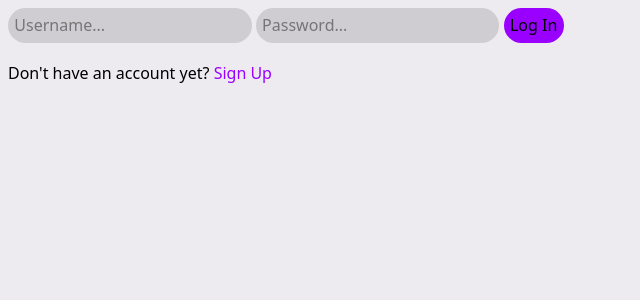
After one commit to simply-rohan/silkstream, a Flask app: page /login in a window 1280 px wide. The commit adds this page. Shown: the top 300 px of the page, without its empty margins (0-640 px from the left). Run offline with Flask 3, Linux system fonts and the light colour scheme.

Commit message:
Stylized Login and Colors

```diff
--- a/silkstream/app.py
+++ b/silkstream/app.py
@@ -4,4 +4,23 @@ app = Flask(__name__)
 
 @app.route("/")
 def home():
+    user_id = session.get("user_id")
+    if user_id is None:
+        return redirect("/login")
     return render_template("home.html")
+
+# Auth ----
+
+@app.route("/login")
+@app.route("/signin")
+def login():
+    return render_template("auth/login.html")
+
+@app.route("/register")
+@app.route("/signup")
+def signup():
+    return render_template("auth/signup.html")
+
+@app.route("/validate_login")
+def validate_login():
+    pass
--- a/silkstream/static/styles/base.css
+++ b/silkstream/static/styles/base.css
@@ -1,22 +1,44 @@
-:root {
-    --primary-dark: rgb(47, 45, 50);
-
-    /* Light mode color settings */
-    --primary-light: rgb(237, 235, 240);
-}
-
 @media (prefers-color-scheme: dark) {
 
-    /* All of the styles for dark mode */
-    body {
-        background-color: var(--primary-dark);
+    /* All of the colors for dark mode */
+
+    :root {
+        --primary: rgb(47, 45, 50);
+        --secondary:rgb(77, 75, 80); /* Brightens "primary" by 30 channel unit's */
+
+        color: white;
     }
 }
 
 @media (prefers-color-scheme: light) {
 
     /* All of the styles for light mode */
-    body {
-        background-color: var(--primary-light);
+    :root {
+        --primary: rgb(237, 235, 240);
+        --secondary: rgb(207, 205, 210); /* Darkens "primary" by 30 channel unit's */
+
+        color: black;
     }
 }
+
+:root {
+    /* Settings that are static throughout scheme changes */
+    --accent: rgb(153, 0, 255);
+
+    font-family:system-ui;
+}
+
+body {
+    background-color: var(--primary);
+}
+
+* {
+    margin-bottom: 0.75%;
+}
+
+a {
+    text-decoration: none;
+
+    color: var(--accent);
+
+}
--- /dev/null
+++ b/silkstream/static/styles/login.css
@@ -0,0 +1,19 @@
+input {
+    border-radius: 20vh;
+    border: none;
+    padding: 0.5%;
+}
+
+input {
+    color: inherit;
+
+    font: inherit
+}
+
+input[type="text"], input[type="password"] {
+    background-color: var(--secondary);
+}
+
+input[type="submit"] {
+    background-color: var(--accent);
+}
--- /dev/null
+++ b/silkstream/templates/auth/login.html
@@ -0,0 +1,21 @@
+<!DOCTYPE html>
+<html lang="en">
+<head>
+    <meta charset="UTF-8">
+    <meta http-equiv="X-UA-Compatible" content="IE=edge">
+    <meta name="viewport" content="width=device-width, initial-scale=1.0">
+    <title>Log In - Silkstream</title>
+    <link rel="stylesheet" href="{{ url_for('static', filename='styles/base.css') }}">
+    <link rel="stylesheet" href="{{ url_for('static', filename='styles/login.css') }}">
+</head>
+<body>
+    <div class="showcase-container">
+        <form class="login-form">
+            <input type="text" name="username" placeholder="Username...">
+            <input type="password" name="password" placeholder="Password...">
+            <input type="submit" value="Log In">
+        </form>
+        <span>Don't have an account yet? <a href="/signup">Sign Up</a></span>
+    </div>
+</body>
+</html>
```
Also changed, not shown: silkstream/static/styles/signup.css (added, +19 -0 lines), silkstream/templates/auth/signup.html (added, +15 -0 lines).
